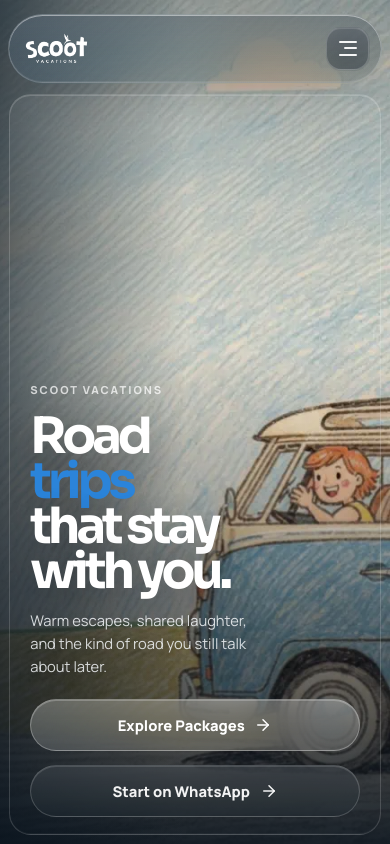
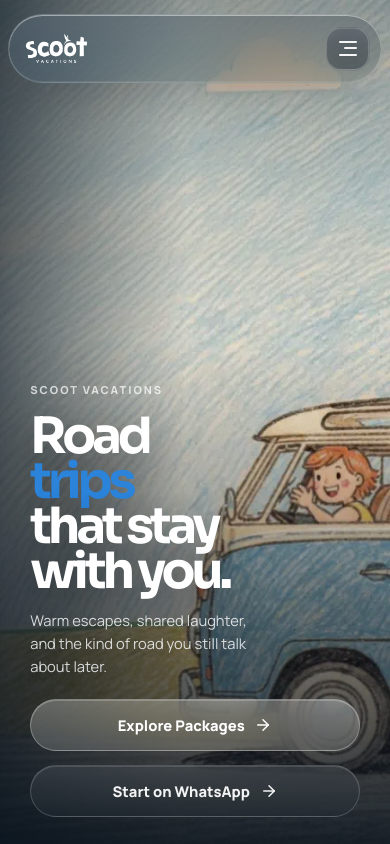
Before and after one commit to scootvacation-sys/scootwebsite, a React (Vite) app: page / in a window 390 px wide. Shown: the top 844 px of the page. Built offline with nearby package versions, Linux system fonts and the light colour scheme.

Commit message:
Remove mobile hero frame

```diff
--- a/src/components/ScrollHero.css
+++ b/src/components/ScrollHero.css
@@ -301,24 +301,6 @@
   background: #08131d;
 }
 
-.scroll-cinema__mobile-media::after {
-  content: '';
-  position: absolute;
-  left: 0.7rem;
-  right: 0.7rem;
-  top: 6.45rem;
-  bottom: 0.7rem;
-  z-index: 3;
-  border: 1px solid rgba(255, 255, 255, 0.16);
-  border-radius: 1.65rem;
-  background:
-    linear-gradient(180deg, rgba(255, 255, 255, 0.08), transparent 18%);
-  box-shadow:
-    inset 0 1px 0 rgba(255, 255, 255, 0.18),
-    inset 0 -1px 0 rgba(255, 255, 255, 0.04);
-  pointer-events: none;
-}
-
 .scroll-cinema__mobile-media::before {
   content: '';
   position: absolute;
@@ -558,14 +540,6 @@
     padding-bottom: 1.7rem;
   }
 
-  .scroll-cinema__mobile-media::after {
-    left: 0.55rem;
-    right: 0.55rem;
-    top: 5.85rem;
-    bottom: 0.55rem;
-    border-radius: 1.35rem;
-  }
-
   .scroll-cinema__mobile-copy h1 {
     max-width: 5.6ch;
     font-size: clamp(2.75rem, 12.8vw, 3.55rem);
```
